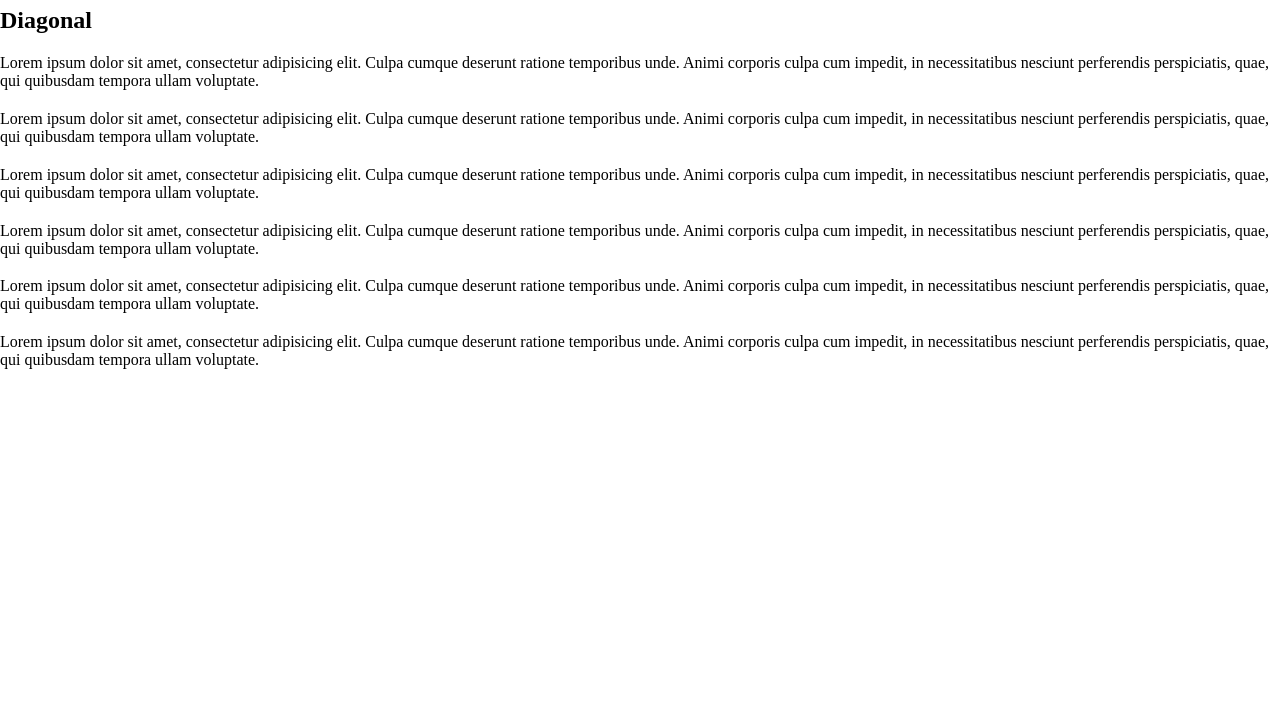
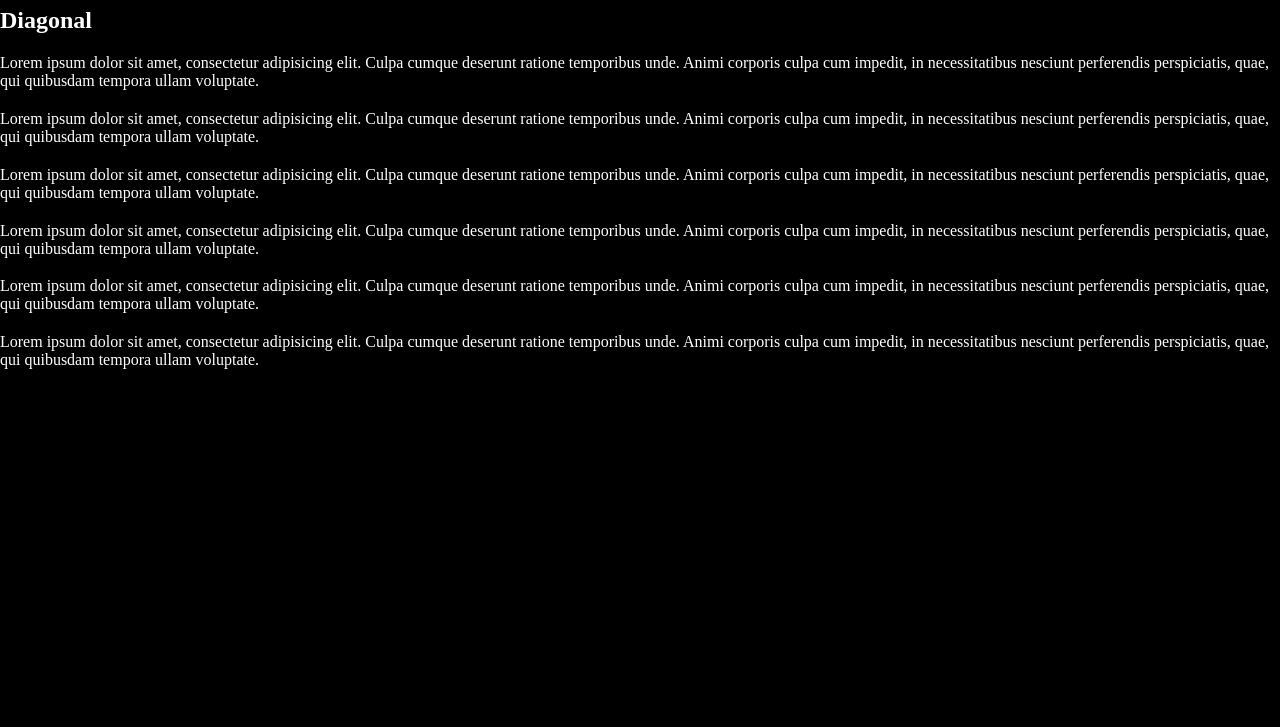
Before and after one commit to Annie-Huang/creative-section-shapes, a website: page index.html in a window 1280 px wide. Shown: the part 73-800 px from the top of the page. Drawn offline with Linux system fonts and the light colour scheme.

Commit message:
Change the dark mode is not working, use normal background-color and color instead

```diff
--- a/style.css
+++ b/style.css
@@ -4,6 +4,14 @@
   box-sizing: border-box;
 }
 
+html {
+  /* Does not work as my computer is not set to dark mode*/
+  color-scheme: dark light;
+
+  background-color: black;
+  color: white;
+}
+
 body {
   margin: 0;
 }
```
